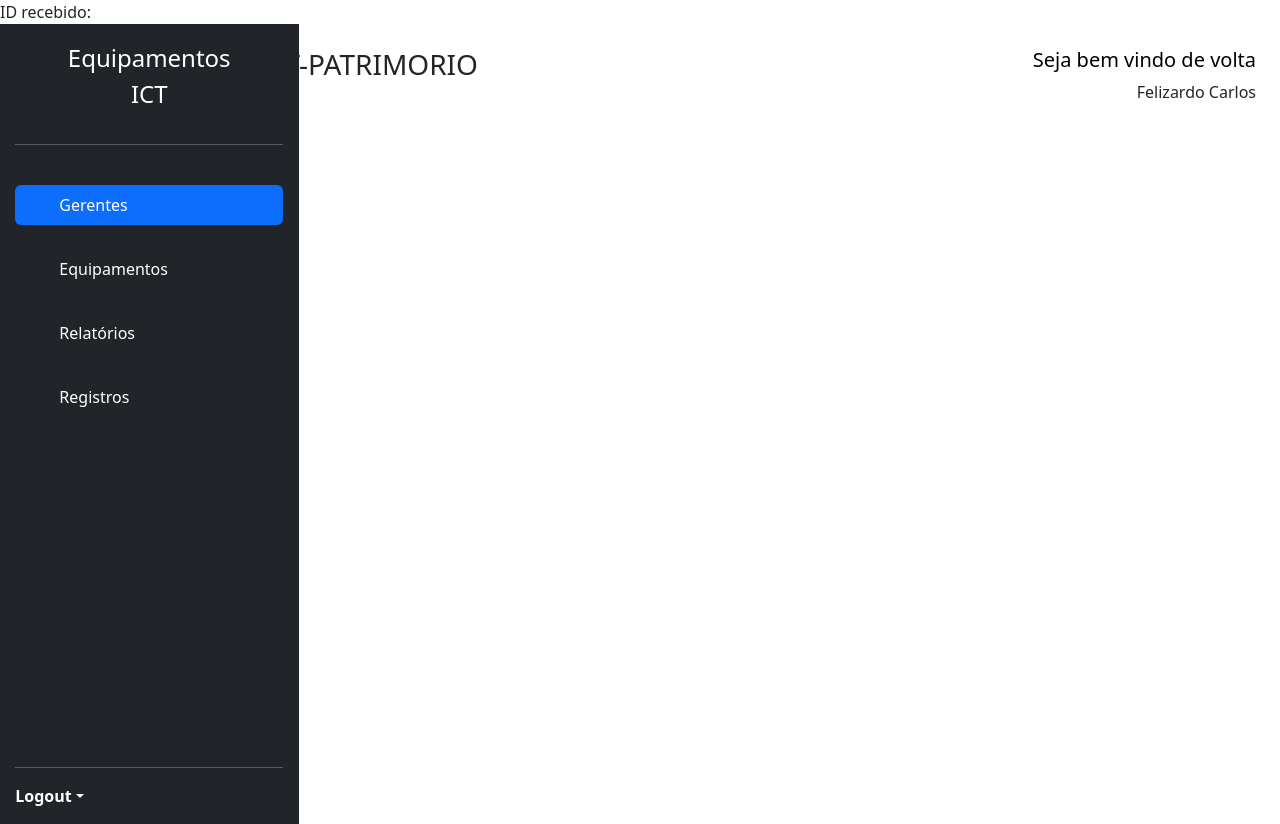
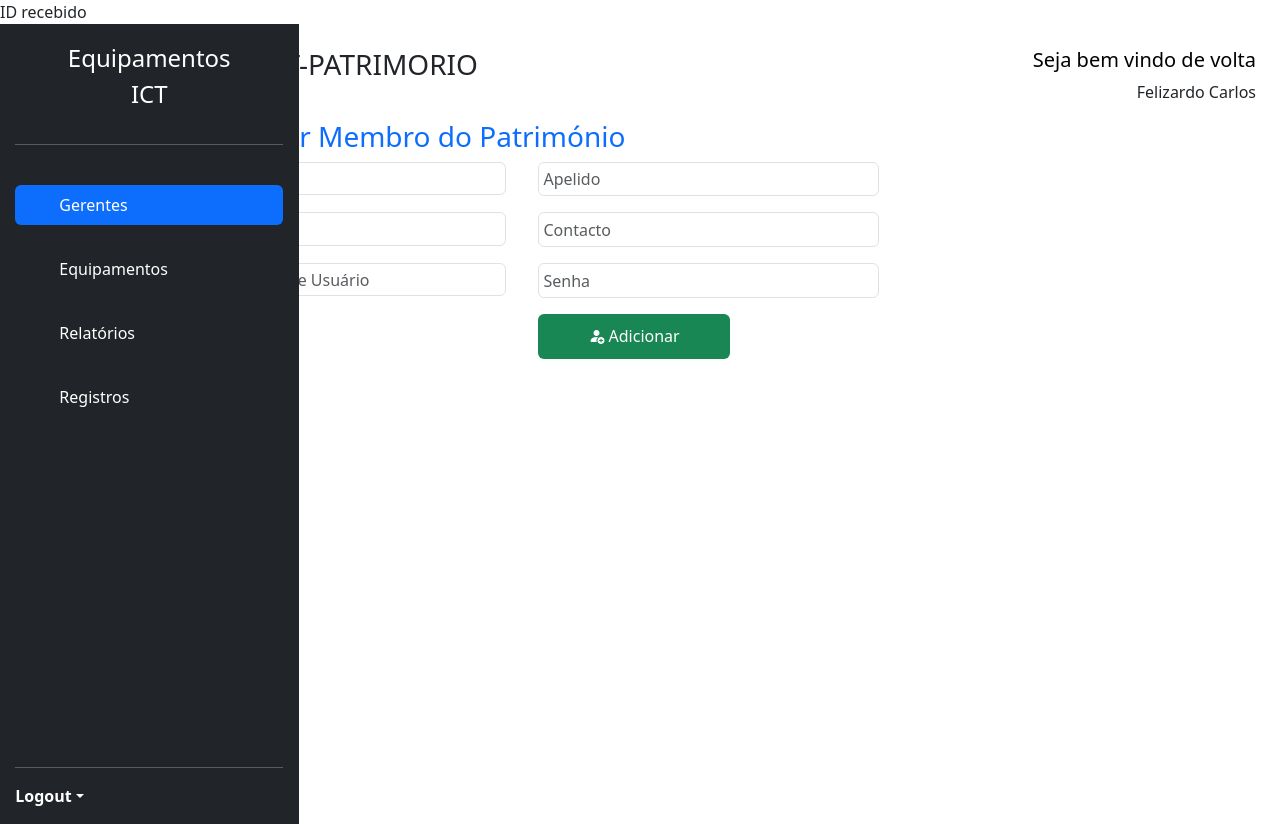
Before and after one commit to Badfox16/ICT-managment, a PHP site: page /EditarPatrimonio.php in a window 1280 px wide. Run offline with PHP 8.4, Linux system fonts and the light colour scheme; data that the repository does not hold is empty.

Commit message:
Editar patrimonio

```diff
--- a/Patrimonio/EditarPatrimonio.php
+++ b/Patrimonio/EditarPatrimonio.php
@@ -6,8 +6,8 @@ require_once 'Classes/Patrimonio/PatrimonioDTO.php';
 
 $conexao = ConexaoBD::conectar();
 $PatrimonioDAO = new PatrimonioDAO($conexao);
-$id = filter_input(INPUT_GET, 'Id');
-echo "ID recebido: $id";
+$id = filter_input(INPUT_GET, 'PatrimonioId');
+echo "ID recebido $id";
 
 try {
     $Patrimonio = $PatrimonioDAO->buscarPorId($id);
@@ -107,28 +107,27 @@ try {
             <div class="main-content">
                 <div class="register-print d-flex">
 
-                    <!-- Editar membros do patrimonio -->
-                    <?php foreach ($Patrimonios as $patrimonio) : ?>
+                    <!-- Editar membros do Patrimonio -->
                     <div class="register-form col-8">
                         <h3 class="text-primary">Editar Membro do Património</h3>
                         <form action="./Controllers/Cadastrar.php" method="POST" class="form-register">
                             <div class="mb-3">
-                                    <input type="text" name="nome" value="<?= $patrimonio["Nome"] ?>" class="form-control" placeholder="Nome" required>
+                                <input type="text" name="nome" value="<?= $Patrimonio["Nome"] ?>" class="form-control" placeholder="Nome" required>
                             </div>
                             <div class="mb-3">
-                                    <input type="text" name="apelido" value="<?= $patrimonio["Apelido"] ?>" class="form-control" placeholder="Apelido" required>
+                                <input type="text" name="apelido" value="<?= $Patrimonio["Apelido"] ?>" class="form-control" placeholder="Apelido" required>
                             </div>
                             <div class="mb-3">
-                                    <input type="email" name="email" value="<?= $patrimonio["Email"] ?>" class="form-control" placeholder="Email" required>
+                                <input type="email" name="email" value="<?= $Patrimonio["Email"] ?>" class="form-control" placeholder="Email" required>
                             </div>
                             <div class="mb-3">
-                                    <input type="number" name="contacto" value="<?= $patrimonio["Contacto"] ?>" class="form-control" placeholder="Contacto" required>
+                                <input type="number" name="contacto" value="<?= $Patrimonio["Contacto"] ?>" class="form-control" placeholder="Contacto" required>
                             </div>
                             <div class="mb-3">
-                                    <input type="text" name="login" value="<?= $patrimonio["UsrLogin"] ?>" class="form-control" placeholder="Nome de Usuário" required>
+                                <input type="text" name="login" value="<?= $Patrimonio["UsrLogin"] ?>" class="form-control" placeholder="Nome de Usuário" required>
                             </div>
                             <div class="mb-3">
-                                    <input type="text" name="senha" value="<?= $patrimonio["Senha"] ?>" class="form-control" placeholder="Senha" required>
+                                <input type="text" name="senha" value="<?= $Patrimonio["Senha"] ?>" class="form-control" placeholder="Senha" required>
                             </div>
                             <div class="mb-3">
                                 <input type="hidden" name="estado" value="Ativo" class="form-control" placeholder="estado" required>
@@ -139,7 +138,6 @@ try {
                             </button>
                         </form>
                     </div>
-                    <?php endforeach; ?>
                 </div>
             </div>
         </section>
--- a/Patrimonio/index.php
+++ b/Patrimonio/index.php
@@ -186,7 +186,7 @@ $Patrimonios = $PatrimonioDAO->listarTodos();
                     ?>
                   </td>
                   <td>
-                    <a href="./EditarPatrimonio.php/Id=<?= $patrimonio["Id_Patrimonio"] ?>">
+                    <a href="./EditarPatrimonio.php/patrimonioId=<?= $patrimonio["Id_Patrimonio"] ?>">
                       <button class="btn btn-danger">
                         <i class="bi bi-pencil-square"></i>
                       </button>
```
Lines whose indentation alone changed are shown as unchanged.
